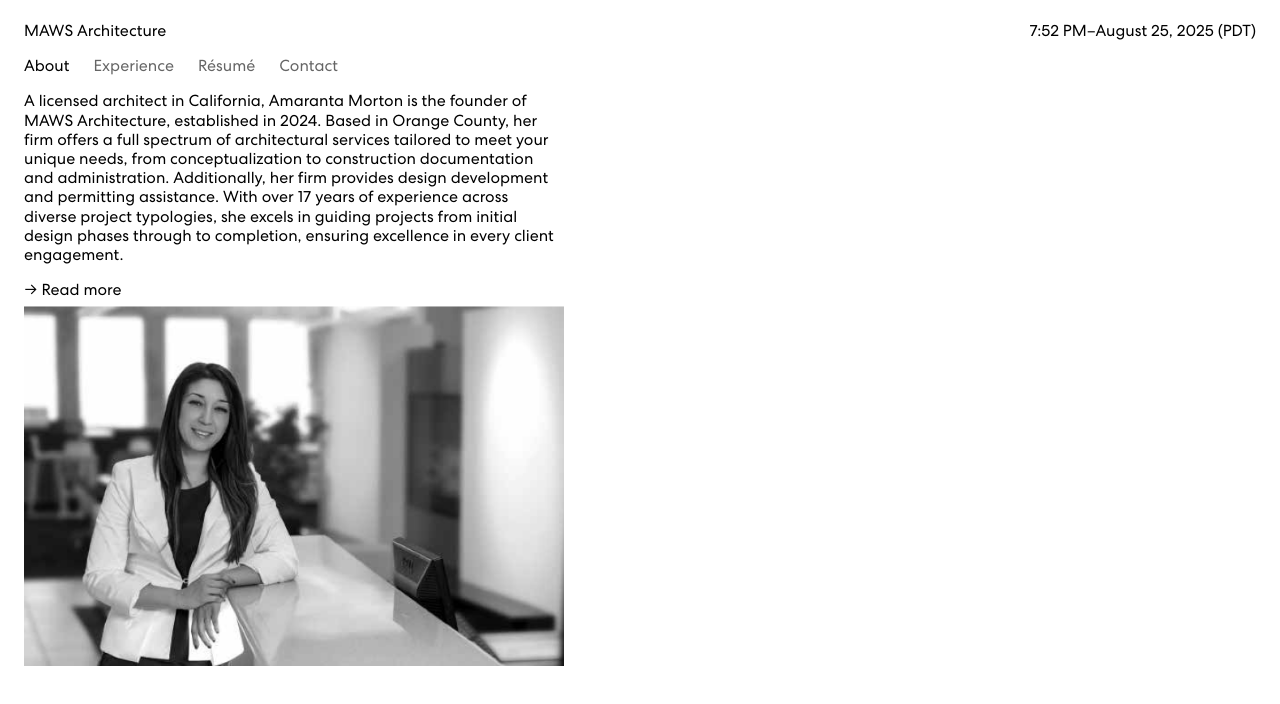
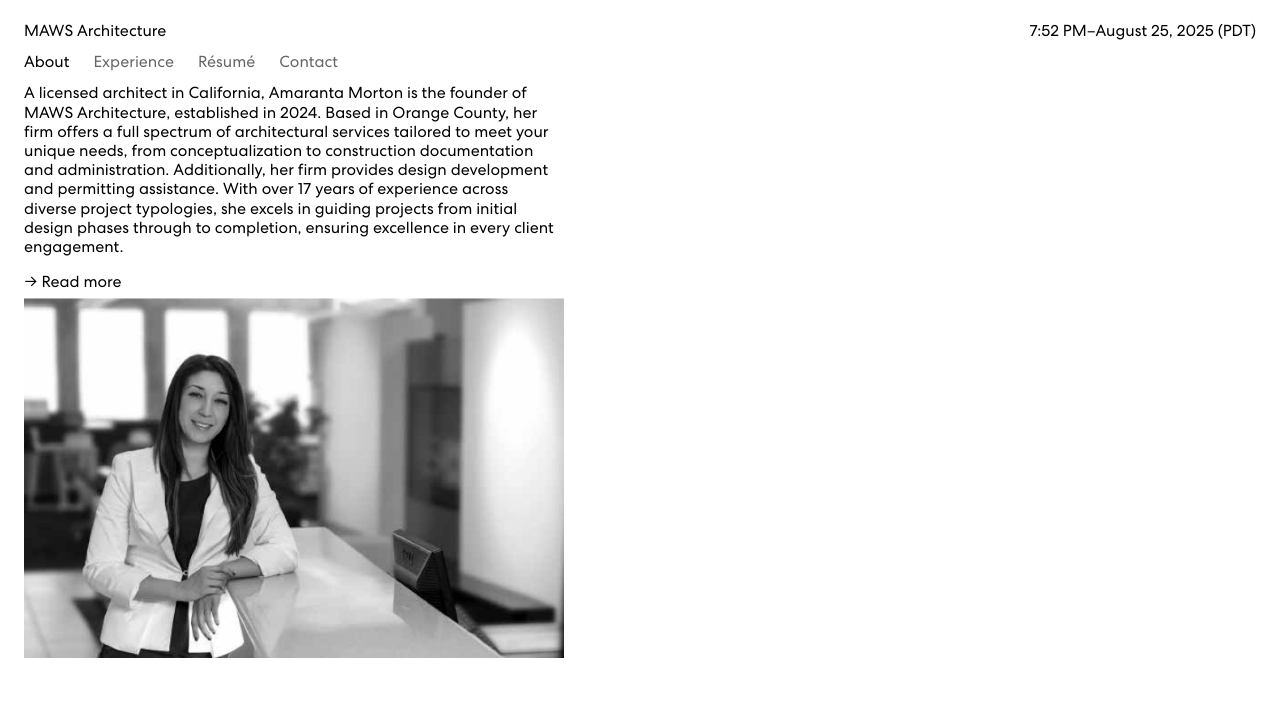
Before and after one commit to alejandroramirez/mawsarchitecture, a Next.js app: page / in a window 1280 px wide. Shown: the top 704 px of the page. Built offline with nearby package versions, Linux system fonts and the light colour scheme.

Commit message:
updated spacing around main nav

```diff
--- a/src/app/components/Navigation.tsx
+++ b/src/app/components/Navigation.tsx
@@ -15,8 +15,8 @@ export default function Navigation() {
 	];
 
 	return (
-		<nav className="mb-4">
-			<div className="mb-4 flex items-center justify-between">
+		<nav className="mb-3">
+			<div className="mb-3 flex items-center justify-between">
 				<h1 className="font-normal">
 					<Link href="/">MAWS Architecture</Link>
 				</h1>
```
